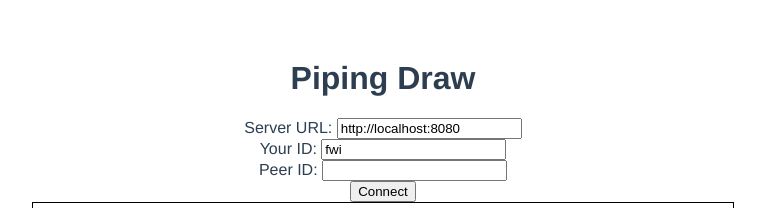
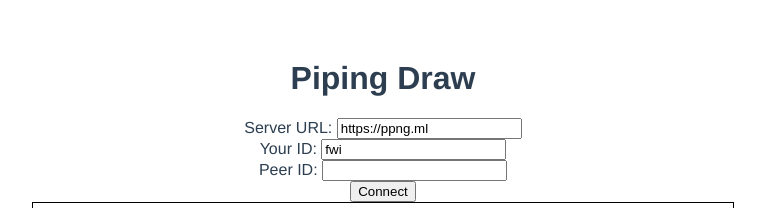
Before and after one commit to nwtgck/piping-draw-web, a Vue app: page / in a window 1280 px wide. Shown: the top 208 px of the page, without its empty margins (257-1022 px from the left). Built offline with nearby package versions, Linux system fonts and the light colour scheme.

Commit message:
[change] Use promise-limiter to improve performance when receiving in remote server

```diff
--- a/package.json
+++ b/package.json
@@ -9,6 +9,7 @@
   },
   "dependencies": {
     "core-js": "^2.6.5",
+    "promise-limiter": "git+https://github.com/nwtgck/promise-limiter-npm.git#v0.1.0",
     "register-service-worker": "^1.6.2",
     "vue": "^2.6.10",
     "vue-class-component": "^7.0.2",
--- a/src/components/PipingDraw.vue
+++ b/src/components/PipingDraw.vue
@@ -14,6 +14,7 @@
 /* tslint:disable:no-console */
 /* tslint:disable:interface-over-type-literal */
 import { Component, Prop, Vue } from 'vue-property-decorator';
+import {PromiseLimiter} from 'promise-limiter';
 
 type StrokeDrawAction = {
   kind: 'stroke',
@@ -66,7 +67,7 @@ function getRandomId(len: number): string {
 @Component
 export default class PipingDraw extends Vue {
   // TODO: Hard code
-  private serverUrl: string = 'http://localhost:8080';
+  private serverUrl: string = 'https://ppng.ml';
   private connectId: string = getRandomId(3);
   private peerConnectId: string = '';
   private canvasContext?: CanvasRenderingContext2D;
@@ -153,14 +154,17 @@ export default class PipingDraw extends Vue {
   }
 
   private async connect() {
+    console.log('connect called');
+
+    const receivePromiseLimiter = new PromiseLimiter(3);
+
+    for (let seqNum = 1; ; seqNum++) {
+      const url = `${this.serverUrl}/${getPath(this.peerConnectId, this.connectId, seqNum)}`;
+      await receivePromiseLimiter.run(async () => {
         if (this.canvasContext === undefined) {
           console.error('Canvas context is not defined');
           return;
         }
-
-    console.log('connect called');
-    for (let seqNum = 1; ; seqNum++) {
-      const url = `${this.serverUrl}/${getPath(this.peerConnectId, this.connectId, seqNum)}`;
         try {
           const res = await fetch(url);
           // TODO: Don't use any
@@ -170,6 +174,7 @@ export default class PipingDraw extends Vue {
         } catch {
           seqNum--;
         }
+      });
     }
   }
 }
```
Also changed, not shown: 1 other file (tests, documents, lock files or other folders). Lines whose indentation alone changed are shown as unchanged.
